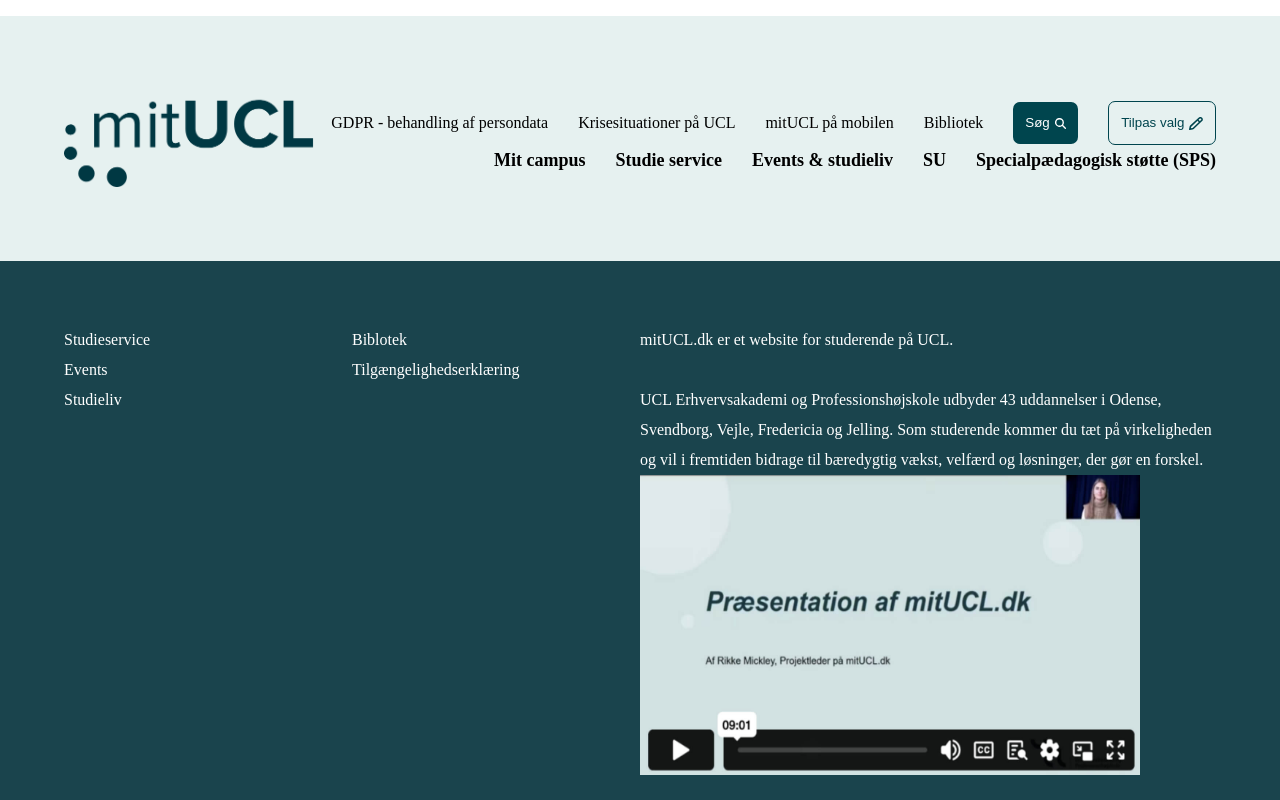
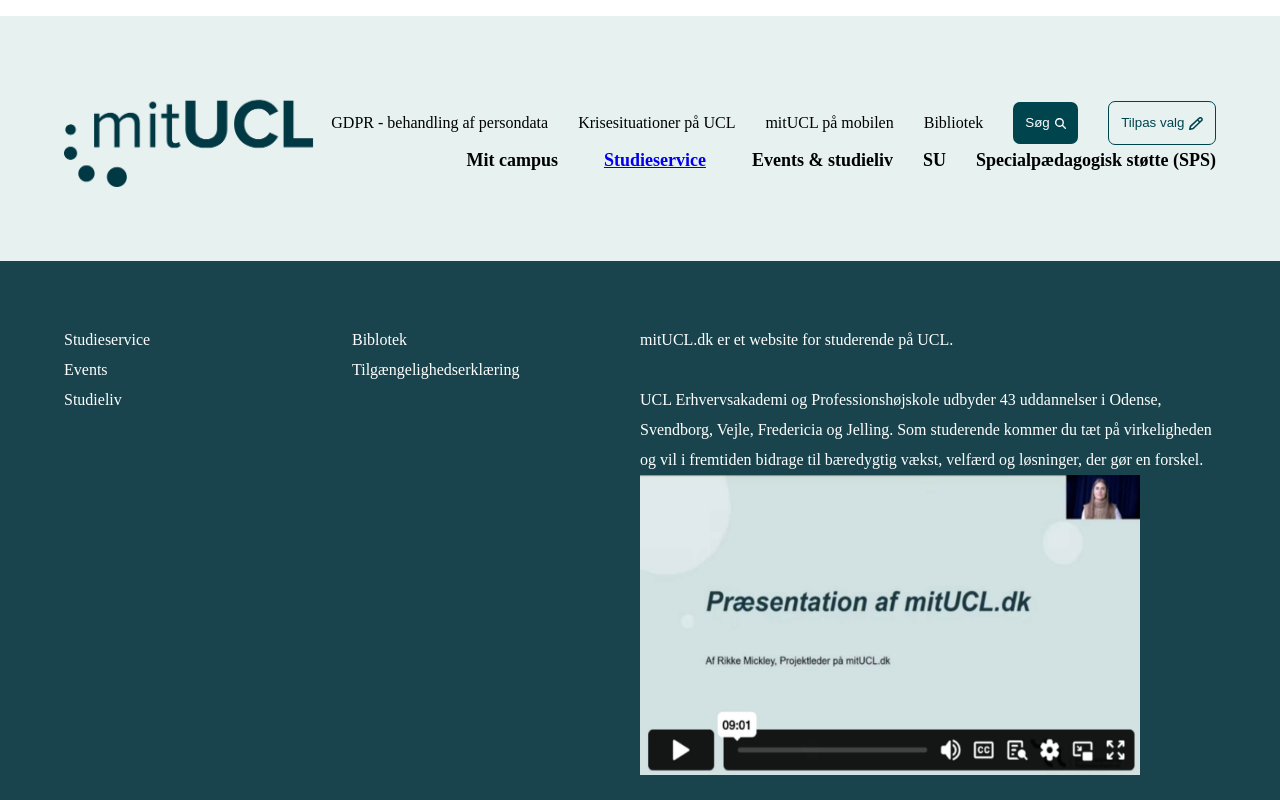
Before and after one commit to Kristoffer-Staugaard/hovedopgave, a Vue app: page / in a window 1280 px wide. Shown: the top 800 px of the page. Built offline with nearby package versions, Linux system fonts and the light colour scheme; a web font is replaced by a local one.

Commit message:
imported til siderne

```diff
--- /dev/null
+++ b/src/components/headerKarriere.vue
@@ -0,0 +1,8 @@
+<script setup>
+
+</script>
+
+<template>
+
+
+</template>
--- a/src/components/headerUCL.vue
+++ b/src/components/headerUCL.vue
@@ -19,11 +19,13 @@
         <div class="buttom-nav-wrap">
             <ul class="buttom-nav">
                 <li>Mit campus</li>
-                <li>Studie service</li>
+                <!--midlertidig løsning ind til karrierevejledning-->
+                <router-link to="/karrierevejledning">
+                    <li>Studieservice</li>
+                </router-link>
                 <li>Events & studieliv</li>
                 <li>SU</li>
                 <li>Specialpædagogisk støtte (SPS)</li>
-
             </ul>
         </div>
     </div>
--- a/src/views/HomeView.vue
+++ b/src/views/HomeView.vue
@@ -1,8 +1,6 @@
 <script setup>
 import { ref } from 'vue';
 import headerUCL from '../components/headerUCL.vue';
-
-console.log("Hej");
 </script>
 
 <template>
--- a/src/views/Karrierevejledning.vue
+++ b/src/views/Karrierevejledning.vue
@@ -1,8 +1,19 @@
 <script setup>
-console.log("hej");
+    import headerKarriere from '@/components/headerKarriere.vue';
+    import arrangementer from '@/components/arrangementer.vue';
+    import jobportalen from '@/components/jobportalen.vue';
+    import reviews from '@/components/reviews.vue';
+    import tjekliste from '@/components/tjekliste.vue';
+    import shortcut from '@/components/shortcut.vue';
 </script>
 
 <template>
 
-    <p>hej</p>
+<headerKarriere />
+<shortcut />
+<!--kalender-->
+<tjekliste />
+<reviews />
+<jobportalen />
+<arrangementer />
 </template>
```
